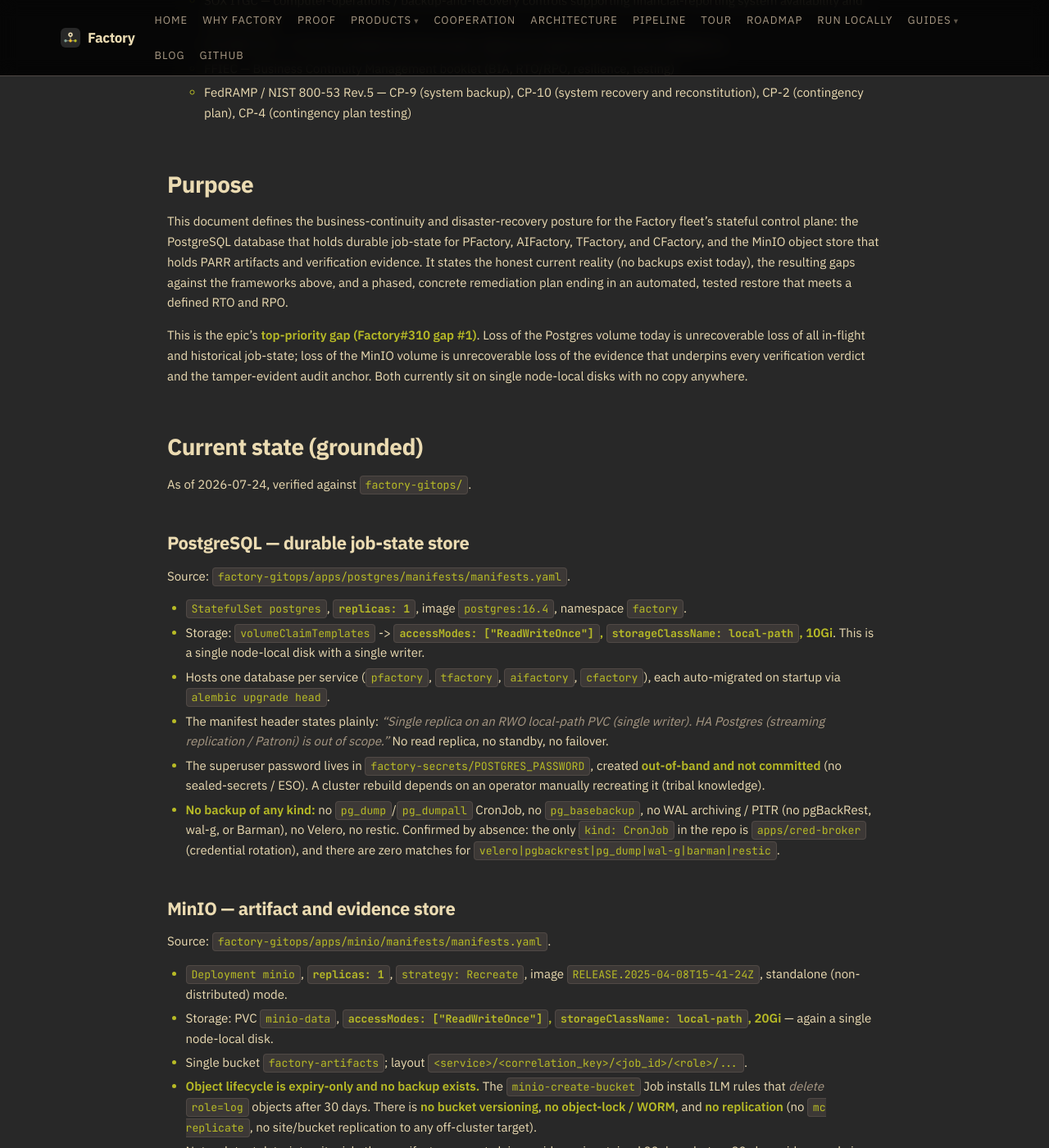
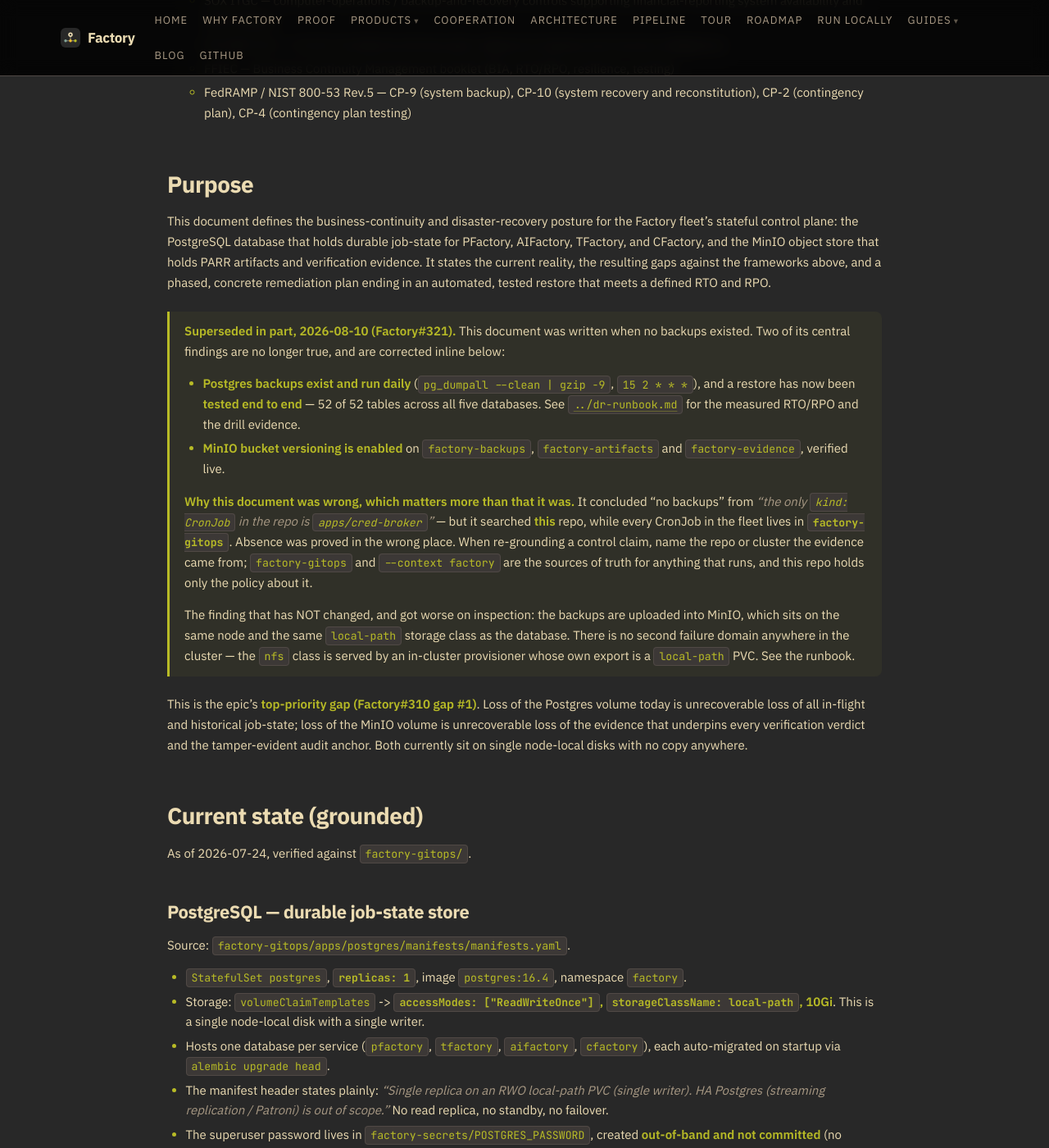
Before and after one commit to olafkfreund/Factory, a Jekyll site: the page built from docs/compliance/policies/business-continuity-dr.md, in a window 1280 px wide and 1400 px high, scrolled down 421 px. Shown: the whole window at 82% size. Built offline with Jekyll 4.4.1, drawn with Linux system fonts in a browser that asks for light colours; our own code applies the rules of GitHub Pages for plain Markdown files; some of the changed text lies outside the part shown.

Commit message:
docs(compliance): fix an unordered restore selection, and reconcile a stale policy
Both Copilot findings on #662, and the first is a real bug in the drill.

1. `mc find | tail -1` DOES NOT guarantee ordering, so the drill could restore an
   arbitrary dump and still report success — the exact defect shape this drill
   exists to catch, in the drill itself. Now `mc find | sort | tail -1`; the
   object names embed an ISO-8601 UTC stamp
   (factory-cluster-YYYYMMDDThhmmssZ.sql.gz) so they sort in time order.

2. docs/compliance/policies/business-continuity-dr.md said "no backups exist
   today", "no pg_dumpall CronJob" and "no bucket versioning" while the runbook
   says the opposite. Measured, the runbook is right: backups run daily and
   versioning is enabled on all three buckets (mc version info, live).

   The interesting part is WHY the policy was wrong. It concluded no-backups from
   "the only kind: CronJob in the repo is apps/cred-broker" — searching THIS repo,
   while every CronJob in the fleet lives in factory-gitops. Absence was proved in
   the wrong place. Corrected inline, with the methodology note, because the next
   person re-grounding a control claim needs to know which repo and which cluster
   context is the source of truth.

   What did not change: no PITR/WAL archiving, so recovery is to the last nightly
   dump; no object-lock/WORM; no replication. Versioning protects against an
   accidental delete, not against loss of the disk — which is the live risk.

Also recorded honestly: the "nfs is not a durability improvement" finding was
ALREADY in that policy doc. I measured it independently while evaluating nfs as a
backup target, having recommended nfs earlier the same day. A finding written in
one document did not stop the opposite recommendation being made, which is the
argument for the runbook carrying it too.

Refs Factory#321, Factory#310.

Co-Authored-By: Claude Opus 5 (1M context) <noreply@anthropic.com>
Claude-Session: https://claude.ai/code/session_01RUpkhNpMJJiTKequB4qZaY

```diff
--- a/docs/compliance/policies/business-continuity-dr.md
+++ b/docs/compliance/policies/business-continuity-dr.md
@@ -15,10 +15,34 @@
 This document defines the business-continuity and disaster-recovery posture for the
 Factory fleet's stateful control plane: the PostgreSQL database that holds durable
 job-state for PFactory, AIFactory, TFactory, and CFactory, and the MinIO object store
-that holds PARR artifacts and verification evidence. It states the honest current
-reality (no backups exist today), the resulting gaps against the frameworks above, and a
-phased, concrete remediation plan ending in an automated, tested restore that meets a
-defined RTO and RPO.
+that holds PARR artifacts and verification evidence. It states the current reality, the
+resulting gaps against the frameworks above, and a phased, concrete remediation plan
+ending in an automated, tested restore that meets a defined RTO and RPO.
+
+> **Superseded in part, 2026-08-10 (Factory#321).** This document was written when
+> no backups existed. Two of its central findings are no longer true, and are
+> corrected inline below:
+>
+> - **Postgres backups exist and run daily** (`pg_dumpall --clean | gzip -9`,
+>   `15 2 * * *`), and a restore has now been **tested end to end** — 52 of 52
+>   tables across all five databases. See [`../dr-runbook.md`](../dr-runbook.md)
+>   for the measured RTO/RPO and the drill evidence.
+> - **MinIO bucket versioning is enabled** on `factory-backups`,
+>   `factory-artifacts` and `factory-evidence`, verified live.
+>
+> **Why this document was wrong, which matters more than that it was.** It
+> concluded "no backups" from *"the only `kind: CronJob` in the repo is
+> `apps/cred-broker`"* — but it searched **this** repo, while every CronJob in
+> the fleet lives in **`factory-gitops`**. Absence was proved in the wrong place.
+> When re-grounding a control claim, name the repo or cluster the evidence came
+> from; `factory-gitops` and `--context factory` are the sources of truth for
+> anything that runs, and this repo holds only the policy about it.
+>
+> The finding that has NOT changed, and got worse on inspection: the backups are
+> uploaded into MinIO, which sits on the same node and the same `local-path`
+> storage class as the database. There is no second failure domain anywhere in
+> the cluster — the `nfs` class is served by an in-cluster provisioner whose own
+> export is a `local-path` PVC. See the runbook.
 
 This is the epic's **top-priority gap (Factory#310 gap #1)**. Loss of the Postgres
 volume today is unrecoverable loss of all in-flight and historical job-state; loss of the
@@ -39,7 +63,16 @@ Source: `factory-gitops/apps/postgres/manifests/manifests.yaml`.
 - Hosts one database per service (`pfactory`, `tfactory`, `aifactory`, `cfactory`), each auto-migrated on startup via `alembic upgrade head`.
 - The manifest header states plainly: *"Single replica on an RWO local-path PVC (single writer). HA Postgres (streaming replication / Patroni) is out of scope."* No read replica, no standby, no failover.
 - The superuser password lives in `factory-secrets/POSTGRES_PASSWORD`, created **out-of-band and not committed** (no sealed-secrets / ESO). A cluster rebuild depends on an operator manually recreating it (tribal knowledge).
-- **No backup of any kind:** no `pg_dump`/`pg_dumpall` CronJob, no `pg_basebackup`, no WAL archiving / PITR (no pgBackRest, wal-g, or Barman), no Velero, no restic. Confirmed by absence: the only `kind: CronJob` in the repo is `apps/cred-broker` (credential rotation), and there are zero matches for `velero|pgbackrest|pg_dump|wal-g|barman|restic`.
+- ~~**No backup of any kind**~~ — **CORRECTED 2026-08-10 (Factory#321).** A
+  `postgres-backup` CronJob runs daily at `15 2 * * *` in the `factory` namespace
+  (`factory-gitops/apps/postgres-backup/`), taking `pg_dumpall --clean | gzip -9`
+  of all five databases and uploading it to `factory-backups/postgres/` in MinIO.
+  A restore has been tested end to end (see [`../dr-runbook.md`](../dr-runbook.md)).
+  The original claim searched THIS repo for `kind: CronJob`; the fleet's CronJobs
+  live in `factory-gitops`, so absence was proved in the wrong place.
+  Still absent, and still true: no `pg_basebackup`, no WAL archiving / PITR
+  (no pgBackRest, wal-g, Barman), no Velero, no restic — so recovery is to the
+  last nightly dump, not to a point in time.
 
 ### MinIO — artifact and evidence store
 
@@ -48,7 +81,15 @@ Source: `factory-gitops/apps/minio/manifests/manifests.yaml`.
 - `Deployment minio`, **`replicas: 1`**, `strategy: Recreate`, image `RELEASE.2025-04-08T15-41-24Z`, standalone (non-distributed) mode.
 - Storage: PVC `minio-data`, **`accessModes: ["ReadWriteOnce"]`, `storageClassName: local-path`, 20Gi** — again a single node-local disk.
 - Single bucket `factory-artifacts`; layout `<service>/<correlation_key>/<job_id>/<role>/...`.
-- **Object lifecycle is expiry-only and no backup exists.** The `minio-create-bucket` Job installs ILM rules that *delete* `role=log` objects after 30 days. There is **no bucket versioning**, **no object-lock / WORM**, and **no replication** (no `mc replicate`, no site/bucket replication to any off-cluster target).
+- **Partly corrected 2026-08-10 (Factory#321).** The `minio-create-bucket` Job
+  installs ILM rules that *delete* `role=log` objects after 30 days, and it also
+  now enables **bucket versioning** — verified live on `factory-backups`,
+  `factory-artifacts` and `factory-evidence` (`mc version info` reports
+  `versioning is enabled` on all three). So an overwrite or delete is
+  recoverable. Still absent: **object-lock / WORM**, and **replication** (no
+  `mc replicate`, no site/bucket replication to any off-cluster target) — and
+  versioning protects against accidental deletion, NOT against loss of the
+  underlying disk, which is the live risk here.
 - Note a latent data-integrity risk: the manifest comment claims evidence is retained 90 days, but no 90-day evidence rule is actually installed — only the three 30-day `role=log` expiry rules exist. Retention intent and retention implementation diverge.
 
 ### Cluster storage reality
```
Also changed, not shown: docs/compliance/dr-restore-drill.yaml (+7 -1 lines), docs/compliance/dr-runbook.md (+16 -2 lines).
